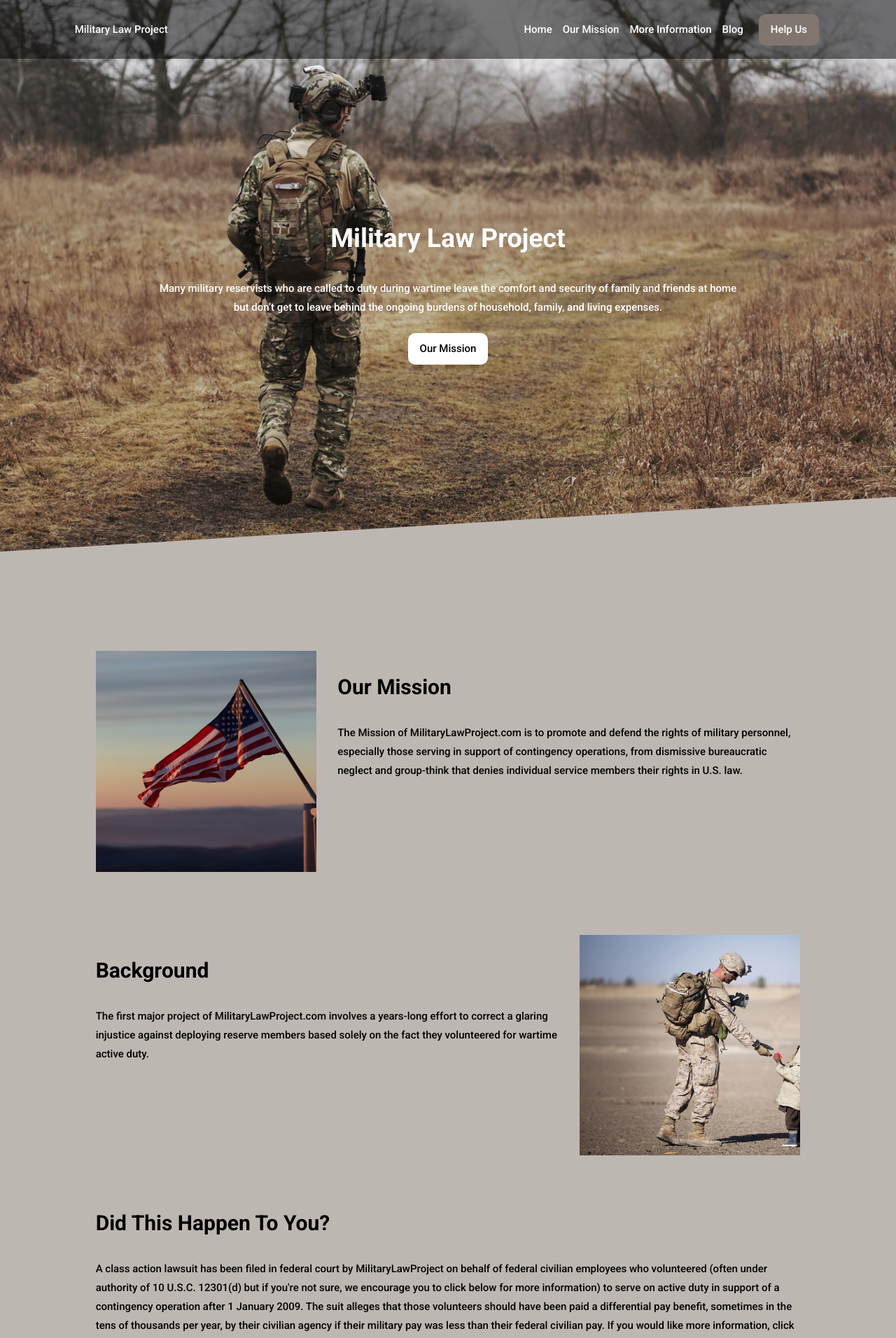
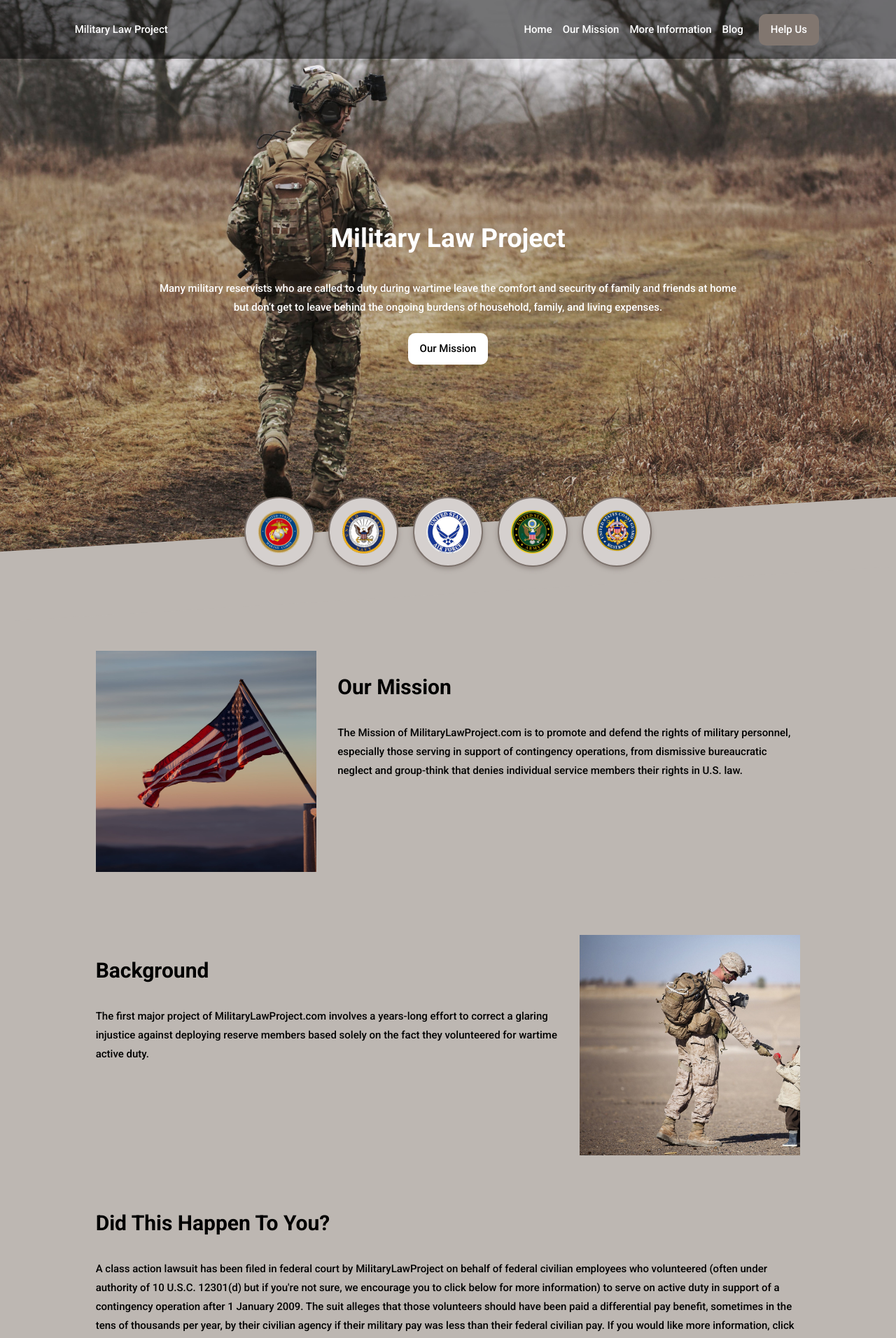
Before and after one commit to joshwcorbett/themilitarylawproject.github.io, a Jekyll site: the page built from index.html, in a window 1280 px wide. Shown: the top 1912 px of the page at 70% size. Built offline with Jekyll 4.4.1, drawn with Linux system fonts in a browser that asks for light colours.

Commit message:
Added Military Branch Logos

```diff
--- a/assets/css/stylesheet.scss
+++ b/assets/css/stylesheet.scss
@@ -173,6 +173,7 @@ a {
 .site-hero {
   position: relative;
   display: flex;
+  flex-direction: column;
   justify-content: center;
   align-items: center;
   margin-bottom: 5em;
@@ -186,6 +187,44 @@ a {
   min-height: 500px;
   max-height: 1000px;
   z-index: 0;
+
+  .logo-container {
+    width: 100%;
+    position: absolute;
+    bottom: 0;
+    z-index: 999;
+  }
+
+  .logos {
+    display: flex;
+    align-items: center;
+    flex-direction: row;
+    justify-content: center;
+    flex-wrap: wrap;
+
+    &__item {
+      display: block;
+      position: relative;
+      width: 100px;
+      height: 100px;
+      background-color: lighten($bg-color, 10%);
+      box-shadow: 0px 3px 6px rgba($darkest, 50%);
+      border: 2px solid $darker;
+      border-radius: 500px;
+      padding: 1.15em;
+      margin-left: 1%;
+      margin-right: 1%;
+
+      &:hover {
+        box-shadow: 0px 2px 4px rgba($darkest, 25%);
+      }
+
+      img {
+        display: block;
+        max-width: 100%;
+      }
+    }
+  }
 
   &__content {
     width: 65vw;
@@ -475,3 +514,17 @@ a {
     width: 100%;
   }
 }
+
+@media screen and (max-width: 710px) {
+  .logo-container {
+
+    .logos {
+
+      &__item {
+        width: 50px;
+        height: 50px;
+        padding: 0.35em;
+      }
+    }
+  }
+}
--- a/index.html
+++ b/index.html
@@ -27,6 +27,15 @@ permalink: /
             d="M12 2c2.72 0 3.06.01 4.12.06 1.07.05 1.8.22 2.43.47.66.25 1.22.6 1.77 1.15a4.9 4.9 0 011.15 1.77c.25.64.42 1.36.47 2.43.05 1.06.06 1.4.06 4.12s-.01 3.06-.06 4.12a7.4 7.4 0 01-.47 2.43 4.88 4.88 0 01-1.15 1.77 4.92 4.92 0 01-1.77 1.15c-.64.25-1.36.42-2.43.47-1.06.05-1.4.06-4.12.06s-3.06-.01-4.12-.06a7.4 7.4 0 01-2.43-.47 4.89 4.89 0 01-1.77-1.15 4.9 4.9 0 01-1.16-1.77 7.36 7.36 0 01-.46-2.43C2.01 15.06 2 14.72 2 12s.01-3.06.06-4.12c.05-1.07.22-1.8.47-2.43a4.88 4.88 0 011.15-1.77 4.9 4.9 0 011.77-1.16 7.36 7.36 0 012.43-.46C8.94 2.01 9.28 2 12 2zm0 5a5 5 0 100 10 5 5 0 000-10zm6.5-.25a1.25 1.25 0 00-2.5 0 1.25 1.25 0 002.5 0zM12 9a3 3 0 110 6 3 3 0 010-6z" />
         </svg>
       </a> -->
+    </div>
+  </div>
+  <div class="row logo-container">
+    <div class="col-xs-10 col-xs-offset-1 logos">
+      <div class="logos__item"><img src="assets/img/marine-eagle.png"></div>
+      <div class="logos__item"><img src="assets/img/navy.png"></div>
+      <div class="logos__item"><img src="assets/img/airforce.png"></div>
+      <div class="logos__item"><img src="assets/img/army.png"></div>
+      <div class="logos__item"><img src="assets/img/coast-gaurd.png"></div>
     </div>
   </div>
 </div>
```
Also changed, not shown: assets/img/airforce.png (added), assets/img/army.png (added), assets/img/coast-gaurd.png (added), assets/img/marine-eagle.png (added), assets/img/navy.png (added).
